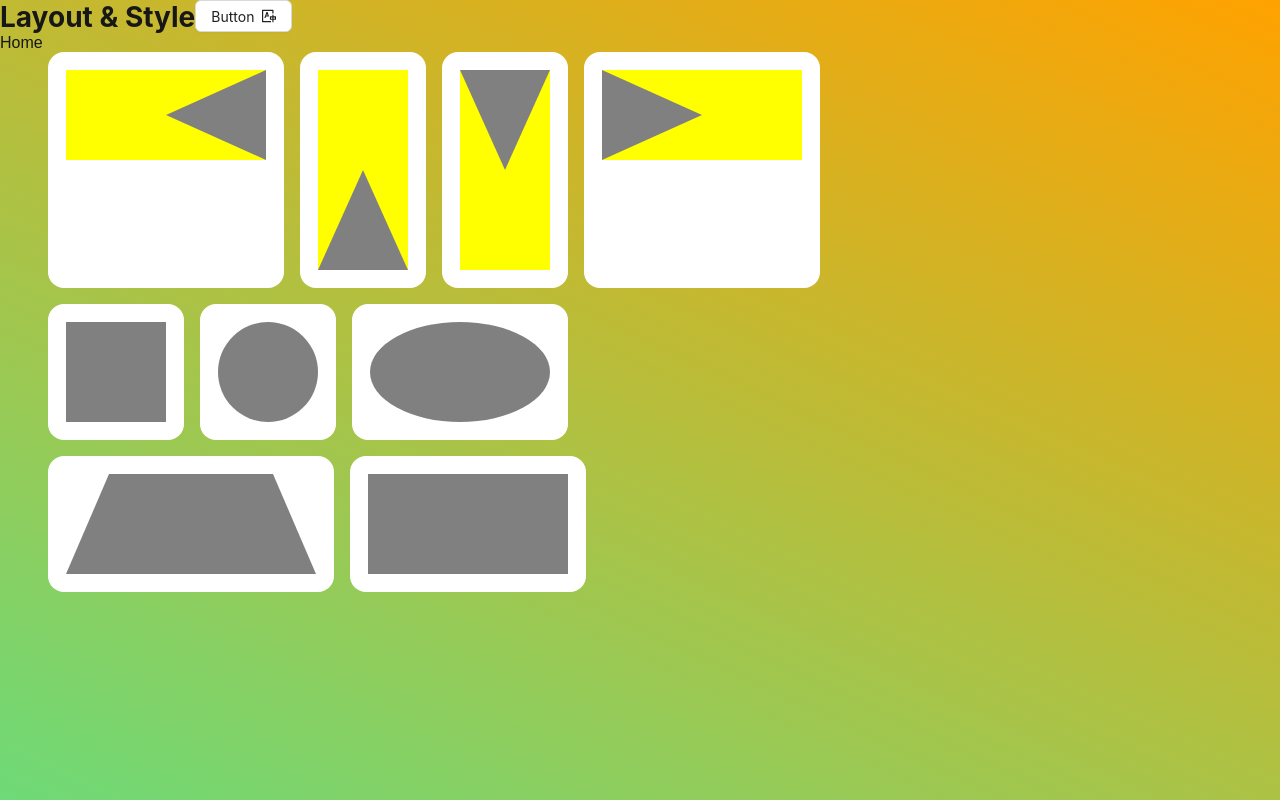
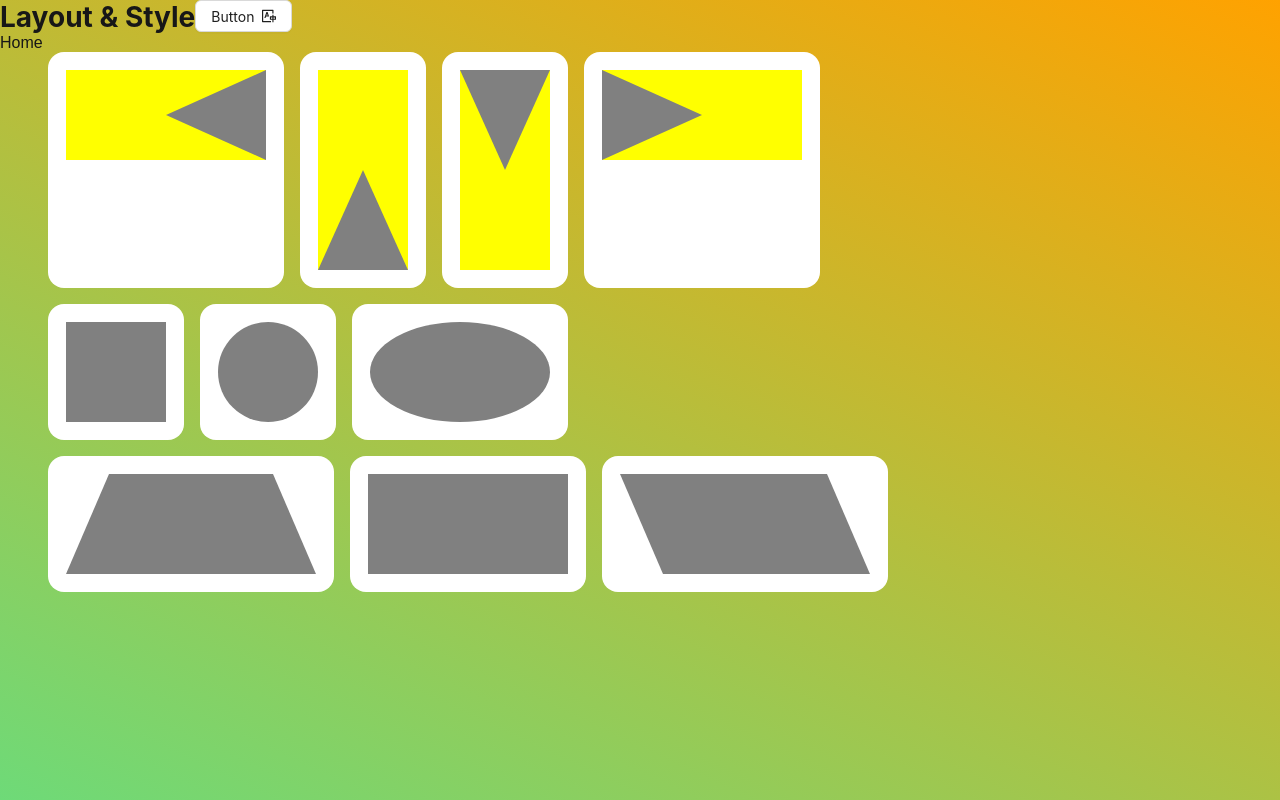
Before and after one commit to tnitsiri/swd-frontend-test, a Next.js app: page /en/layout-style in a window 1280 px wide. Built offline with nearby package versions, Linux system fonts and the light colour scheme; what i18next-resources-to-backend would draw is missing.

Commit message:
style: [main] rhombus shape

```diff
--- /dev/null
+++ b/src/app/[lng]/layout-style/(components)/rhombus.tsx
@@ -0,0 +1,32 @@
+import classNames from 'classnames';
+import styles from './styles.module.scss';
+
+/**
+ * ANCHOR Rhombus
+ * @date 20/04/2025 - 11:14:46
+ *
+ * @returns {*}
+ */
+const Rhombus = () => {
+  // ANCHOR Render
+  return (
+    <div className={styles.shape}>
+      <div className={styles.rhombus}>
+        <div
+          className={classNames({
+            [styles.slice]: true,
+            [styles.left]: true,
+          })}
+        />
+        <div
+          className={classNames({
+            [styles.slice]: true,
+            [styles.right]: true,
+          })}
+        />
+      </div>
+    </div>
+  );
+};
+
+export default Rhombus;
--- a/src/app/[lng]/layout-style/(components)/styles.module.scss
+++ b/src/app/[lng]/layout-style/(components)/styles.module.scss
@@ -77,7 +77,8 @@
     width: $size * 2;
   }
 
-  .trapezoid {
+  .trapezoid,
+  .rhombus {
     position: relative;
     width: $size * 2.5;
     height: $size;
@@ -90,16 +91,26 @@
       width: 0;
       height: 0;
       border-top: $size solid white;
+
+      &.left {
+        left: 0;
+        border-right: $size / 2.3 solid transparent;
+      }
+
+      &.right {
+        right: 0;
+        border-left: $size / 2.3 solid transparent;
+      }
     }
+  }
 
-    .left {
-      left: 0;
-      border-right: $size / 2.3 solid transparent;
-    }
-
-    .right {
-      right: 0;
-      border-left: $size / 2.3 solid transparent;
+  .rhombus {
+    .slice {
+      &.left {
+        border-top-color: $color;
+        border-left: $size / 2.3 solid white;
+        border-right: 0;
+      }
     }
   }
 }
--- a/src/app/[lng]/layout-style/page.tsx
+++ b/src/app/[lng]/layout-style/page.tsx
@@ -5,6 +5,7 @@ import Circle from './(components)/circle';
 import Ellipse from './(components)/ellipse';
 import Trapezoid from './(components)/trapezoid';
 import Rectangle from './(components)/rectangle';
+import Rhombus from './(components)/rhombus';
 import styles from '@/assets/styles/page.module.scss';
 import { getT } from '@/app/i18n';
 import { Link } from '@/components/link';
@@ -66,6 +67,9 @@ const Page = async () => {
               <Flex>
                 <Rectangle />
               </Flex>
+              <Flex>
+                <Rhombus />
+              </Flex>
             </Flex>
           </Flex>
         </Content>
```
